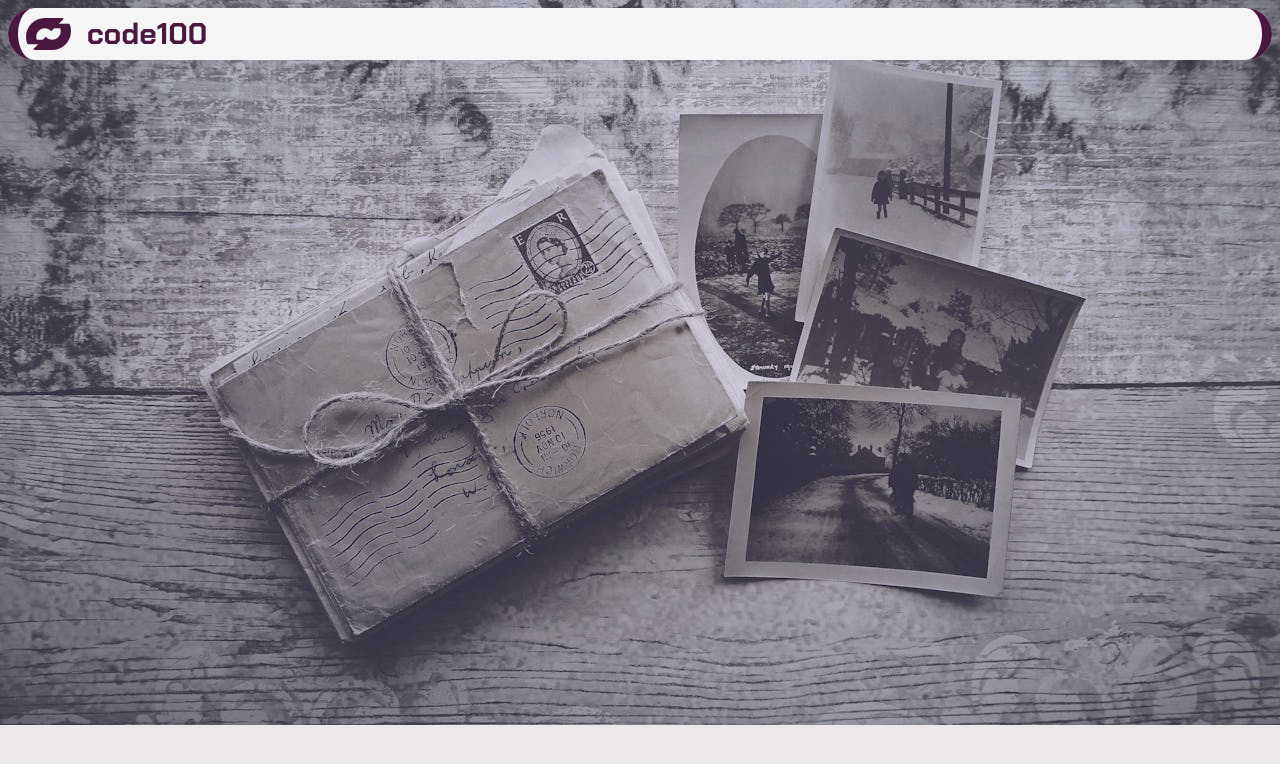
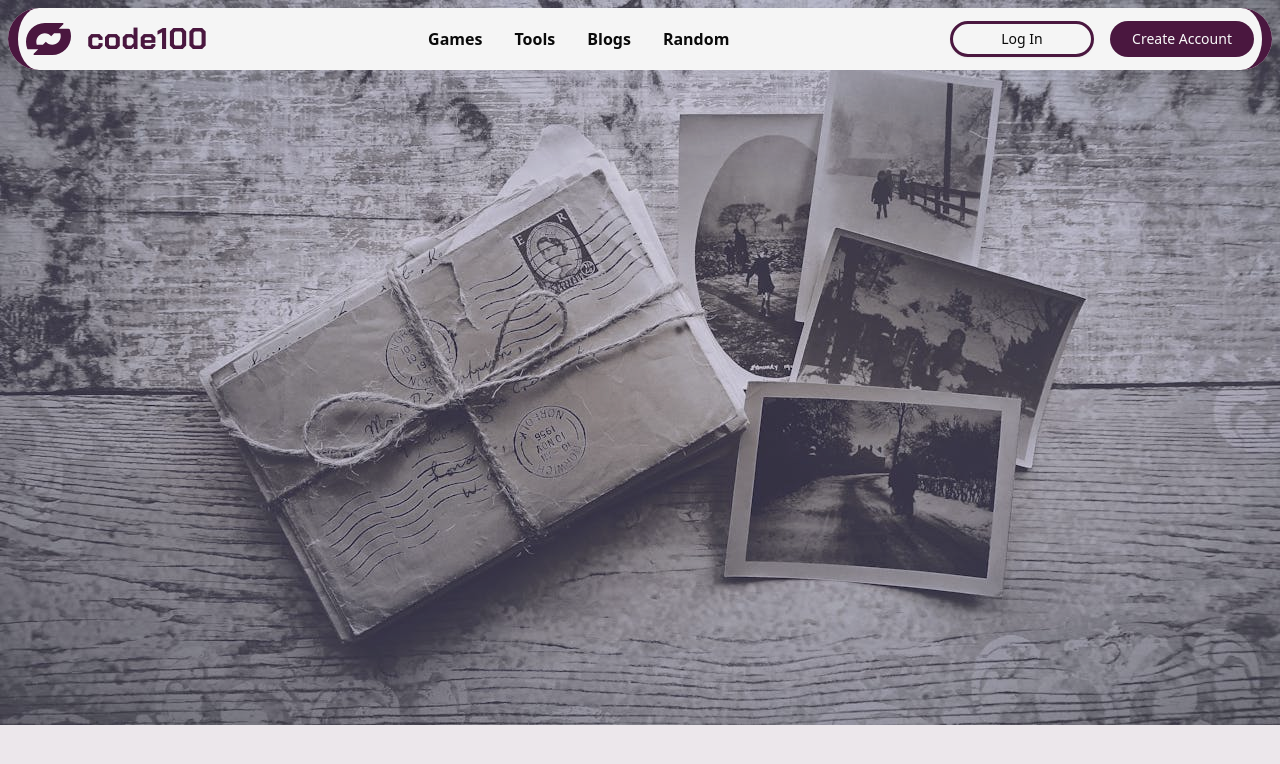
Before and after one commit to devmartin-9000/code-100, a React (Vite) app: page / in a window 1280 px wide. Shown: the top 764 px of the page. Built offline with nearby package versions, Linux system fonts and the light colour scheme.

Commit message:
add hover states for nav menu items

```diff
--- a/src/components/hero-page.tsx
+++ b/src/components/hero-page.tsx
@@ -1,9 +1,9 @@
 const HeroSection = () => {
     return (
 			<section className="h-screen">
-				<img  className="w-full fixed" src="./hero-image.jpg" alt="Hero Image" />
-				<div className="w-full items-center flex justify-center">
-					<h1 className="text-5xl font-extrabold text-secondary">First Page</h1>
+				<img  className="w-full fixed bg-cover" src="./hero-image.jpg" alt="Hero Image" />
+				<div className="relative w-full z-50 items-center flex justify-center">
+					<h1 className="text-5xl font-extrabold text-secondary"></h1>
 				</div>
 			</section>
 		);
--- a/src/components/navbar.tsx
+++ b/src/components/navbar.tsx
@@ -1,14 +1,41 @@
+import { Button } from "./ui/button";
 
 const Navbar = () => {
   return (
 		<div className="fixed z-50 inset-0 p-2 bg-primary/10">
 			{/* LEFT NAV */}
 			<div className="bg-secondary rounded-4xl">
-              <div className="flex items-center gap-4 border-s-10 border-e-10 border-primary p-2 rounded-full">
+				<div className="flex items-center justify-between border-s-10 border-e-10 border-primary p-2 rounded-full">
+					<div className="flex gap-4 items-center">
 						{/* Logo */}
 						<img src="./site-logo.svg" alt="Site Logo" className="h-8 w-auto" />
 						{/* Text */}
 						<h1 className="text-primary font-extrabold text-3xl">code100</h1>
+					</div>
+					<div className="flex gap-4 text-md font-bold">
+						{/* Menu Links */}
+						<a className="border-y-3 p-2 rounded-full border-transparent hover:border-primary transform-border transition-all duration-500 cursor-pointer">
+							Games
+						</a>
+						<a className="border-y-3 p-2 rounded-full border-transparent hover:border-primary transform-border transition-all duration-500 cursor-pointer">
+							Tools
+						</a>
+						<a className="border-y-3 p-2 rounded-full border-transparent hover:border-primary transform-border transition-all duration-500 cursor-pointer">
+							Blogs
+						</a>
+						<a className="border-y-3 p-2 rounded-full border-transparent hover:border-primary transform-border transition-all duration-500 cursor-pointer">
+							Random
+						</a>
+					</div>
+					<div className="flex gap-4">
+						<Button
+							className="w-36 rounded-full bg-transparent hover:border-primary/70 transform transition-all duration-200"
+							variant="outline"
+						>
+							Log In
+						</Button>
+						<Button className="w-36 rounded-full">Create Account</Button>
+					</div>
 				</div>
 			</div>
 		</div>
--- a/src/components/ui/button.tsx
+++ b/src/components/ui/button.tsx
@@ -13,7 +13,7 @@ const buttonVariants = cva(
 				destructive:
 					"bg-destructive text-white hover:bg-destructive/90 focus-visible:ring-destructive/20 dark:focus-visible:ring-destructive/40 dark:bg-destructive/60",
 				outline:
-          "border bg-background shadow-xs hover:bg-accent hover:text-accent-foreground dark:bg-input/30 dark:border-input dark:hover:bg-input/50",
+					"border-3 border-primary bg-background shadow-xs dark:bg-input/30 dark:border-input dark:hover:bg-input/50",
 				secondary:
 					"bg-secondary text-secondary-foreground hover:bg-secondary/80",
 				ghost:
@@ -34,7 +34,7 @@ const buttonVariants = cva(
 			size: "default",
 		},
 	}
-)
+);
 
 function Button({
   className,
```
Lines whose indentation alone changed are shown as unchanged.
